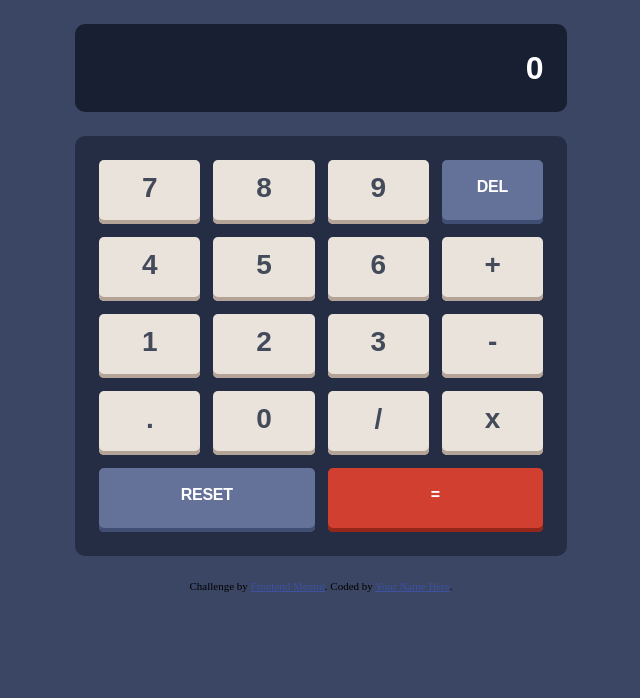
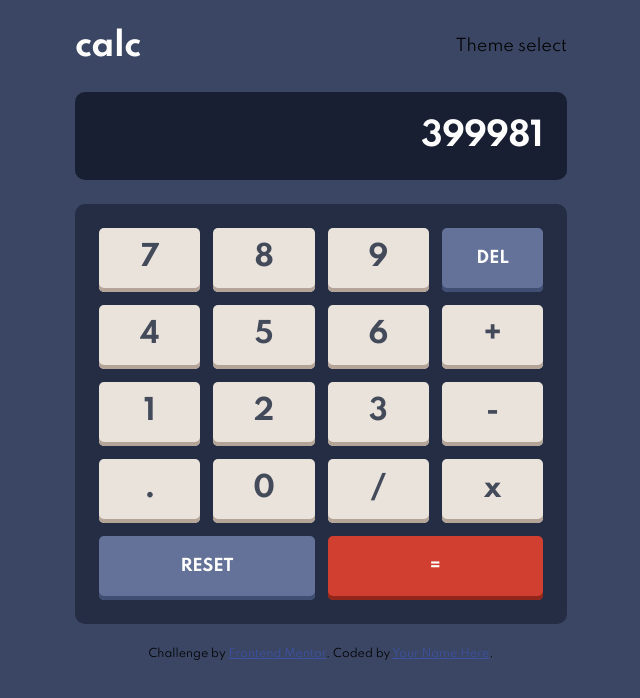
Before and after one commit to omonteon/calculator-fem, a React (Vite) app: page / in a window 1280 px wide. Shown: the top 698 px of the page, without its empty margins (319-959 px from the left). Built offline with nearby package versions, Linux system fonts and the light colour scheme.

Commit message:
feat: Add font import. feat: Add styling for calculator header. feat: Add header to calculator.

```diff
--- a/src/App.css
+++ b/src/App.css
@@ -1,3 +1,10 @@
+@import url("https://fonts.googleapis.com/css2?family=Spartan:wght@400;700&display=swap");
+
+* {
+  box-sizing: border-box;
+  font-family: Spartan, Arial, Helvetica, sans-serif;
+}
+
 body {
   background-color: #3a4663;
   margin: 0;
@@ -9,6 +16,23 @@ body {
   margin: 0 auto;
 }
 
+/* HEADER */
+.calculator__header {
+  display: flex;
+  justify-content: space-between;
+  align-items: center;
+  margin: 28px 24px;
+}
+.calculator__header h2 {
+  font-weight: bold;
+  font-size: 32px;
+  line-height: 36px;
+  text-align: center;
+  letter-spacing: -0.533333px;
+  color: #ffffff;
+  margin: 0;
+}
+
 /* DISPLAY */
 .display {
   background-color: #181f33;
@@ -16,7 +40,6 @@ body {
   border-radius: 10px;
   margin: 24px;
   /* TEXT */
-  font-family: Spartan, Arial, Helvetica, sans-serif;
   font-weight: bold;
   font-size: 32px;
   line-height: 36px;
@@ -28,7 +51,6 @@ body {
 /* NUMBER PAD */
 .number-pad {
   display: grid;
-  box-sizing: border-box;
   border-radius: 10px;
   grid-template-columns: repeat(4, 1fr);
   grid-template-rows: repeat(5, 64px);
@@ -55,14 +77,13 @@ body {
 .number-pad button .btn__text {
   /* BUTTON TEXT */
   color: #434a59;
-  font-family: Spartan, Arial, Helvetica, sans-serif;
   font-weight: bold;
   font-size: 28px;
   line-height: 31px;
   letter-spacing: -0.466667px;
   /* DETAILING */
   display: block;
-  margin-bottom: 10px;
+  margin-bottom: 5px;
 }
 
 .number-pad > button.secondary .btn__text,
--- a/src/components/Calculator.js
+++ b/src/components/Calculator.js
@@ -1,10 +1,15 @@
 import React from "react";
 import Display from "./Display";
 import NumberPad from "./NumberPad";
+import Switch from "./Switch";
 
-function Calculator({ displayValue = 0 }) {
+function Calculator({ displayValue = 399981 }) {
   return (
     <div className="calculator">
+      <div className="calculator__header">
+        <h2>calc</h2>
+        <Switch />
+      </div>
       <Display value={displayValue} />
       <NumberPad />
     </div>
```
